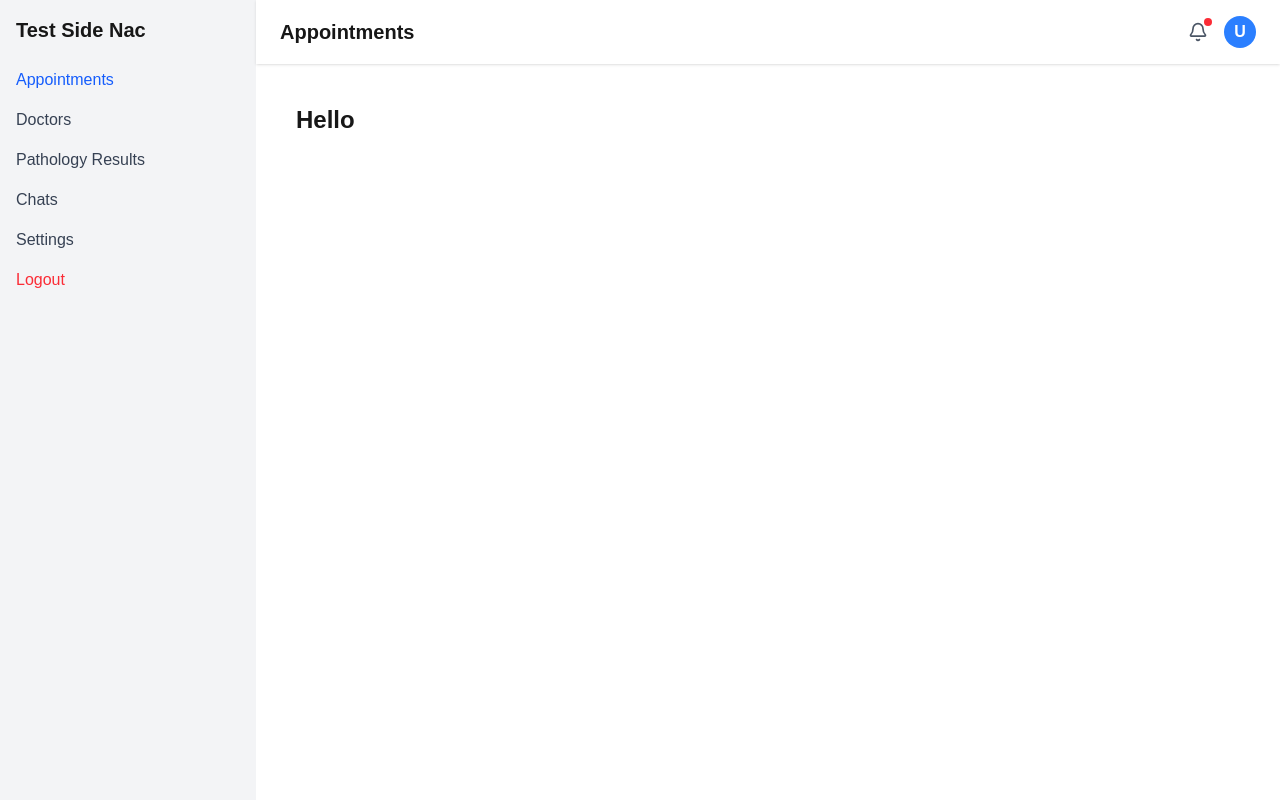
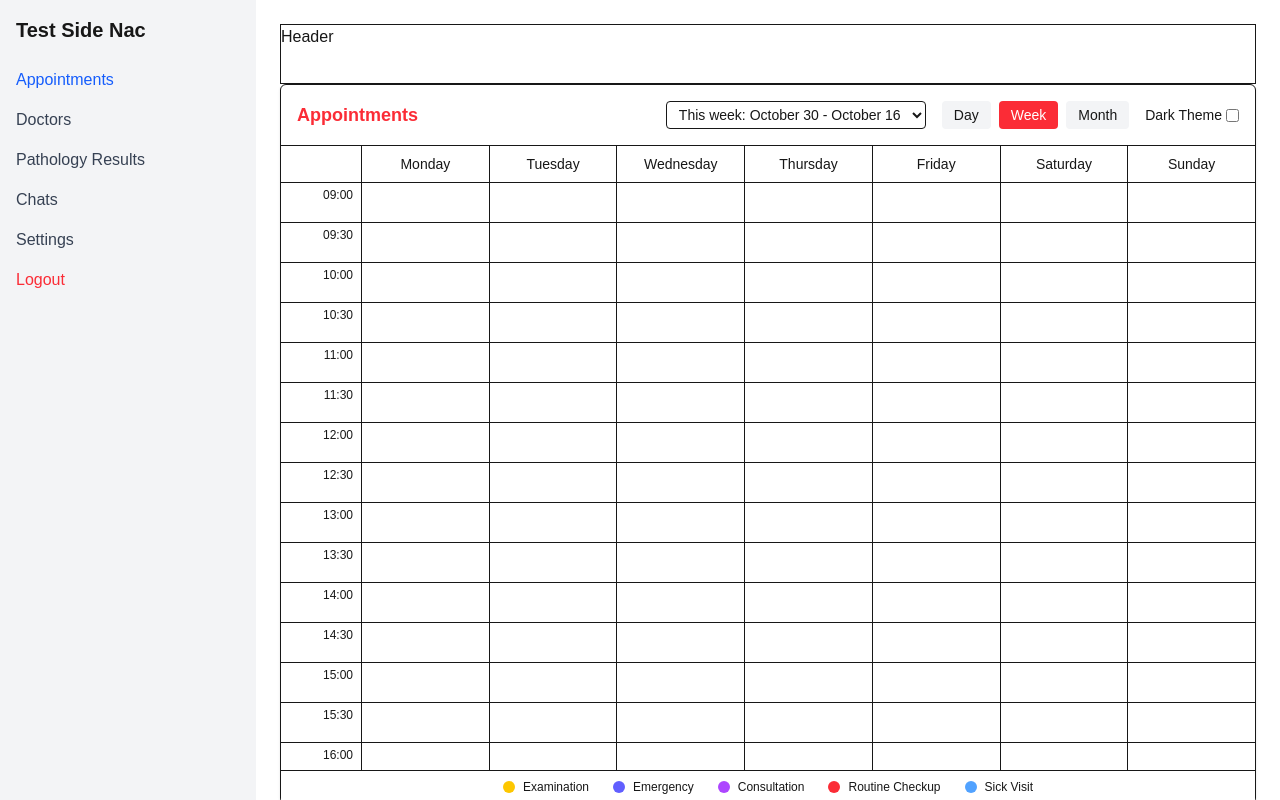
Before and after one commit to pranaydo/Appointment-Booking-System---NextJS, a Next.js app in the folder doctors-appointment-booking/: page / in a window 1280 px wide. Built offline with nearby package versions, Linux system fonts and the light colour scheme.

Commit message:
Basic layout of alender is created

```diff
--- a/doctors-appointment-booking/src/app/layout.js
+++ b/doctors-appointment-booking/src/app/layout.js
@@ -37,16 +37,31 @@ export const metadata = {
 // import Sidebar from "@/components/SideNav";
 // import TopNav from "@/components/TopNav"; // ✅ Import it here
 
+// export default function RootLayout({ children }) {
+
+//   return (
+//     <html lang="en">
+//       <body className="antialiased">
+//         <div className="flex min-h-screen">
+//           <Sidebar />
+//           <div className="flex-1 flex flex-col">
+//             <TopNav />
+//             <main className="flex-1 p-4">{children}</main>
+//           </div>
+//         </div>
+//       </body>
+//     </html>
+//   );
+// }
+
+// layout.js
 export default function RootLayout({ children }) {
   return (
     <html lang="en">
-      <body className="antialiased">
-        <div className="flex min-h-screen">
+      <body className="h-screen overflow-hidden">
+        <div className="flex h-full">
           <Sidebar />
-          <div className="flex-1 flex flex-col">
-            <TopNav />
-            <main className="flex-1 p-4">{children}</main>
-          </div>
+          <main className="flex-1 h-full overflow-auto">{children}</main>
         </div>
       </body>
     </html>
--- a/doctors-appointment-booking/src/app/page.js
+++ b/doctors-appointment-booking/src/app/page.js
@@ -1,7 +1,9 @@
+import Calendar from "@/components/CalenderHead";
+
 export default function Home() {
   return (
     <div className="p-6">
-      <h1 className="text-2xl font-bold">Hello</h1>
+      <Calendar />
     </div>
   )
 }
--- /dev/null
+++ b/doctors-appointment-booking/src/components/CalenderHead.js
@@ -0,0 +1,153 @@
+// "use client";
+
+// import React from "react";
+// const days = ["Monday", "Tuesday", "Wednesday", "Thursday", "Friday", "Saturday", "Sunday"];
+// const times = [
+//   "09:00", "09:30", "10:00", "10:30", "11:00",
+//   "11:30", "12:00", "12:30", "13:00", "13:30",
+//   "14:00", "14:30", "15:00", "15:30", "16:00"
+// ];
+
+// export default function Calendar() {
+//   return (
+//     <div className="bg-white rounded-md shadow border text-sm">
+//       {/* Header */}
+//       <div className="flex justify-between items-center p-4 border-b">
+//         <h2 className="text-lg font-bold text-red-500">Appointments</h2>
+//         <div className="flex items-center gap-4">
+//           <select className="border px-2 py-1 rounded">
+//             <option>This week: October 30 - October 16</option>
+//           </select>
+//           <div className="flex gap-2">
+//             <button className="px-3 py-1 bg-gray-100 rounded">Day</button>
+//             <button className="px-3 py-1 bg-red-500 text-white rounded">Week</button>
+//             <button className="px-3 py-1 bg-gray-100 rounded">Month</button>
+//           </div>
+//           <label className="flex items-center gap-1">
+//             <span className="text-sm">Apply Dark Theme</span>
+//             <input type="checkbox" className="toggle" />
+//           </label>
+//         </div>
+//       </div>
+
+//       {/* Calendar Grid */}
+//       <div className="grid grid-cols-[80px_repeat(7,_1fr)] border-t">
+//         {/* Days Header */}
+//         <div></div>
+//         {days.map((day, idx) => (
+//           <div key={idx} className="border-l p-2 text-center font-medium">{day}</div>
+//         ))}
+
+//         {/* Time slots and empty cells */}
+//         {times.map((time, timeIndex) => (
+//           <React.Fragment key={timeIndex}>
+//             {/* Time column */}
+//             <div className="border-t px-2 py-1 text-right text-xs">{time}</div>
+//             {/* Day columns */}
+//             {days.map((_, dayIdx) => (
+//               <div key={dayIdx} className="border-t border-l h-16 relative">
+//                 {/* TODO: Inject appointments here */}
+//               </div>
+//             ))}
+//           </React.Fragment>
+//         ))}
+//       </div>
+
+//       {/* Legend */}
+//       <div className="flex justify-center gap-6 py-4 text-xs">
+//         <div className="flex items-center gap-2"><span className="w-3 h-3 bg-indigo-500 rounded-full"></span>Emergency</div>
+//         <div className="flex items-center gap-2"><span className="w-3 h-3 bg-yellow-400 rounded-full"></span>Examination</div>
+//         <div className="flex items-center gap-2"><span className="w-3 h-3 bg-purple-500 rounded-full"></span>Consultation</div>
+//         <div className="flex items-center gap-2"><span className="w-3 h-3 bg-red-500 rounded-full"></span>Routine Checkup</div>
+//         <div className="flex items-center gap-2"><span className="w-3 h-3 bg-blue-400 rounded-full"></span>Sick Visit</div>
+//       </div>
+//     </div>
+//   );
+// }
+
+
+"use client";
+
+import React from "react";
+
+const days = [
+  "Monday", "Tuesday", "Wednesday", "Thursday", "Friday", "Saturday", "Sunday",
+];
+
+const times = [
+  "09:00", "09:30", "10:00", "10:30", "11:00",
+  "11:30", "12:00", "12:30", "13:00", "13:30",
+  "14:00", "14:30", "15:00", "15:30", "16:00",
+];
+
+export default function Calendar() {
+  return (<>
+  <div className="border h-15">
+        Header
+      </div>
+    <div className="flex flex-col h-[calc(100vh-80px)] bg-white rounded-md shadow border text-sm">
+      {/* Header */}
+
+      <div className="flex justify-between items-center p-4 border-b shrink-0">
+        <h2 className="text-lg font-bold text-red-500">Appointments</h2>
+        <div className="flex items-center gap-4">
+          <select className="border px-2 py-1 rounded text-sm">
+            <option>This week: October 30 - October 16</option>
+          </select>
+          <div className="flex gap-2">
+            <button className="px-3 py-1 bg-gray-100 rounded">Day</button>
+            <button className="px-3 py-1 bg-red-500 text-white rounded">Week</button>
+            <button className="px-3 py-1 bg-gray-100 rounded">Month</button>
+          </div>
+          <label className="flex items-center gap-1 text-sm">
+            <span>Dark Theme</span>
+            <input type="checkbox" className="toggle" />
+          </label>
+        </div>
+      </div>
+
+      {/* Calendar Grid */}
+      <div className="flex-1 overflow-hidden">
+        <div className="grid grid-cols-[80px_repeat(7,_1fr)] h-full">
+          {/* Day Headers */}
+          <div className="bg-white"></div>
+          {days.map((day, idx) => (
+            <div
+              key={idx}
+              className="border-l p-2 text-center font-medium bg-white"
+            >
+              {day}
+            </div>
+          ))}
+
+          {/* Grid Rows */}
+          {times.map((time, timeIndex) => (
+            <React.Fragment key={timeIndex}>
+              <div className="border-t px-2 text-right text-xs py-1">
+                {time}
+              </div>
+
+
+              {days.map((_, dayIdx) => (
+                <div
+                  key={dayIdx}
+                  className="border-t border-l h-[calc((100vh-160px)/16)] relative"
+                ></div>
+              ))}
+            </React.Fragment>
+          ))}
+        </div>
+      </div>
+
+
+      <div className=" flex justify-center gap-6 py-2 text-xs border-t bg-white" >
+        <div className="flex items-center gap-2"><span className="w-3 h-3 bg-yellow-400 rounded-full"></span>Examination</div>
+        <div className="flex items-center gap-2"><span className="w-3 h-3 bg-indigo-500 rounded-full"></span>Emergency</div>
+        <div className="flex items-center gap-2"><span className="w-3 h-3 bg-purple-500 rounded-full"></span>Consultation</div>
+        <div className="flex items-center gap-2"><span className="w-3 h-3 bg-red-500 rounded-full"></span>Routine Checkup</div>
+        <div className="flex items-center gap-2"><span className="w-3 h-3 bg-blue-400 rounded-full"></span>Sick Visit</div>
+      </div>
+    </div>
+    </>
+  );
+}
```
Also changed, not shown: 1 other file (tests, documents, lock files or other folders).
